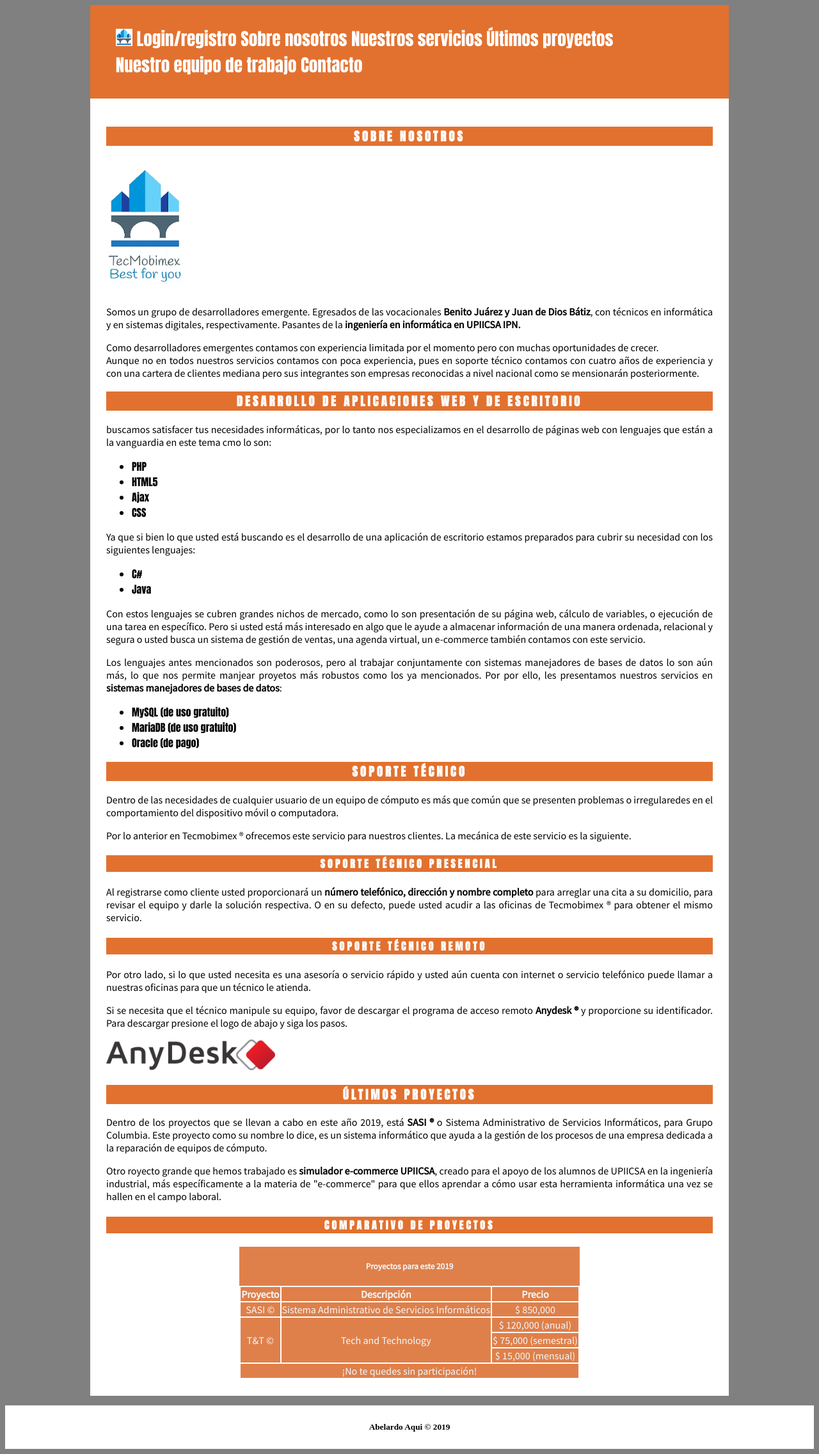
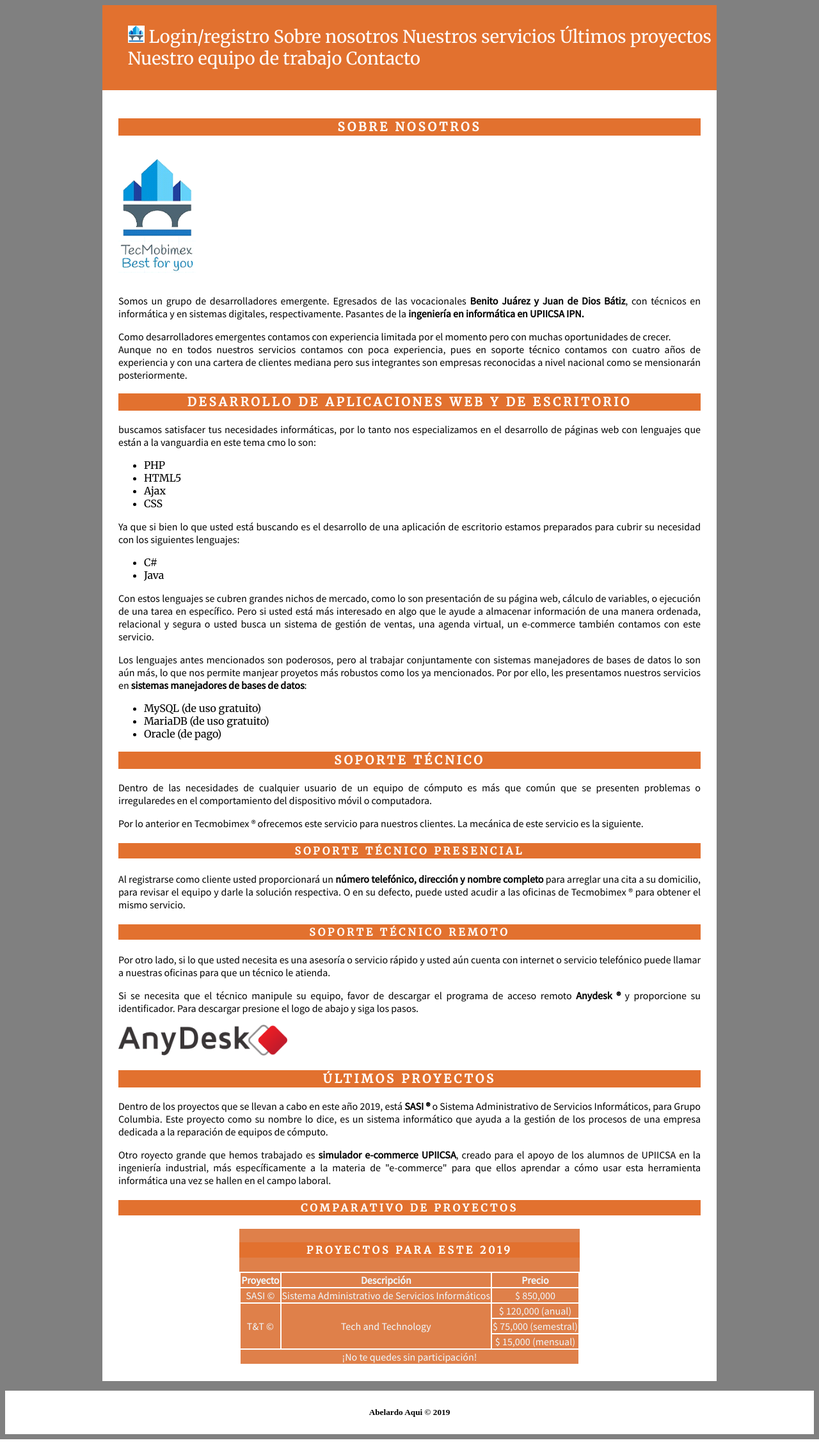
Before and after one commit to TecAbel/tecmobimex, a PHP site: page / in a window 1280 px wide. Shown: the whole page at 64% size. After the commit the page ends 2250 px from the top, so only its background shows below. Run offline with PHP 8.4, Linux system fonts and the light colour scheme.

Commit message:
Cambio fuente en H's

```diff
--- a/css/estilos.css
+++ b/css/estilos.css
@@ -11,7 +11,7 @@ footer{
 div.contenedor{
     background: white;
     /*para centrar*/
-    width: 75%;
+    width: 72%;
     /*margin-left: auto;
     margin-right: auto;*/
     margin: 0 auto 0 auto;
@@ -45,10 +45,10 @@ h1, h2, h3, h4{
     color: white;
     background: rgb(226, 113, 47);
     text-transform: uppercase;
-    font-family: 'Anton', sans-serif;
+    font-family: 'Merriweather', serif;
     text-align: center;
     letter-spacing: 4px;
-    padding: 1px 0 1px 0;
+    padding: 2px 0 2px 0;
 }
 
 p,table{
@@ -58,9 +58,9 @@ p,table{
 
 header{
     background: rgb(226, 113, 47);
-    font-family: 'Anton', sans-serif;
+    font-family: 'Merriweather', serif;
     font-size: 1.7em;
-    width: 79%;
+    width: 76%;
     margin: 0 auto 0 auto;
 }
 nav ul{
@@ -80,7 +80,7 @@ nav.navegacion ul li a{
     text-decoration: none;
 }
 ul li{
-    font-family: Impact, Haettenschweiler, 'Arial Narrow Bold', sans-serif;
+    font-family: 'Merriweather', serif;
 }
 nav.navegacion ul li a:focus,
 nav.navegacion ul li a:visited,
--- a/index.html
+++ b/index.html
@@ -4,8 +4,7 @@
     <meta charset="UTF-8">
     <meta name="viewport" content="width=device-width, initial-scale=1.0">
     <meta http-equiv="X-UA-Compatible" content="ie=edge">
-
-    <link href="https://fonts.googleapis.com/css?family=Anton" rel="stylesheet">
+    <link href="https://fonts.googleapis.com/css?family=Merriweather" rel="stylesheet">
     <link rel="stylesheet" href="css/estilos.css">
     <link href="https://fonts.googleapis.com/css?family=Source+Sans+Pro" rel="stylesheet">
     <title>Tecmobimex</title>
@@ -130,7 +129,7 @@
                 </p>
                 <h4>Comparativo de proyectos</h4>
                 <table class="proyectos">
-                    <caption><h5>Proyectos para este 2019</h5></caption>
+                    <caption><h4>Proyectos para este 2019</h4></caption>
                     <thead>
                         <tr>
                             <th>Proyecto</th>
```
